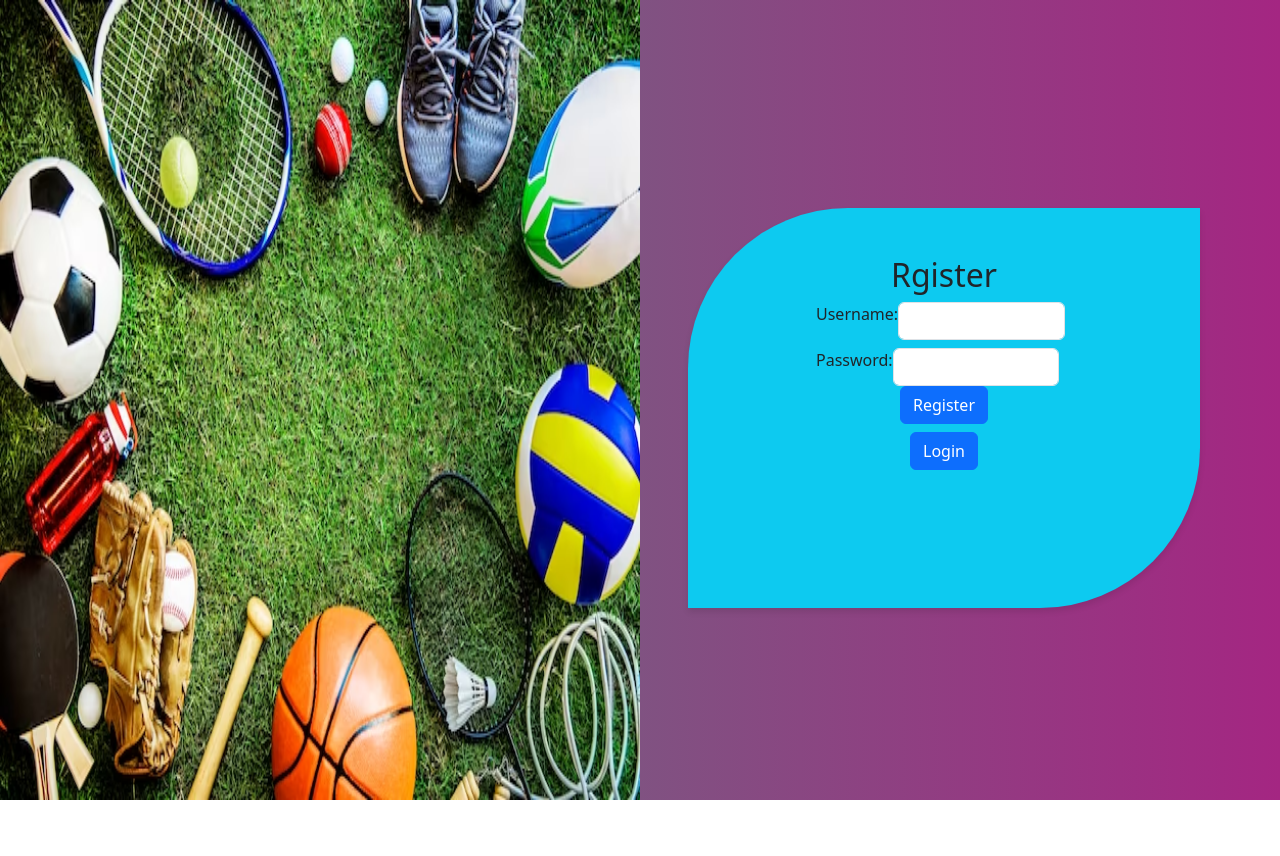
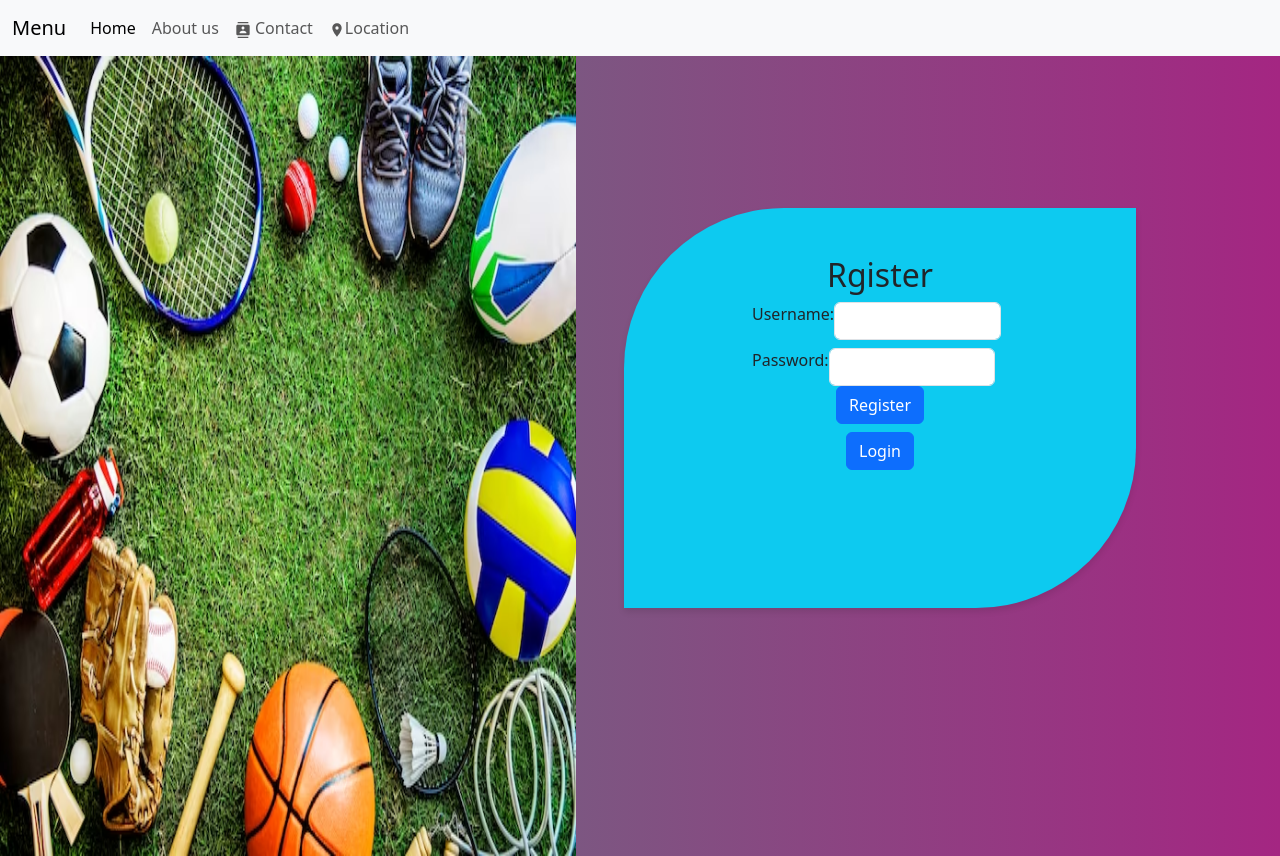
Before and after one commit to Sathiskumarssf/sportsproducts, a React (Create React App) app in the folder sport-products/: page / in a window 1280 px wide. Before the commit the page ends 800 px from the top, so only its background shows below. Built offline with nearby package versions, Linux system fonts and the light colour scheme.

Commit message:
add  navbar

```diff
--- a/sport-products/src/App.js
+++ b/sport-products/src/App.js
@@ -3,6 +3,7 @@ import { BrowserRouter as Router, Routes, Route } from 'react-router-dom';
 import Signup from './components/register/Register';
 import Login from './components/login/Login';
 import Home from './components/home/Home';
+import Aboutus from './components/Aboutus/Aboutus';
 
 const App = () => {
   return (
@@ -11,6 +12,7 @@ const App = () => {
           <Route path="/" element={<Signup />} />
           <Route path="/login" element={<Login />} />
           <Route path="/home" element={<Home />} />
+          <Route path="/aboutus" element={<Aboutus />} />
 
       </Routes>
     </Router>
--- /dev/null
+++ b/sport-products/src/components/Aboutus/Aboutus.jsx
@@ -0,0 +1,9 @@
+import React from 'react'
+
+const Aboutus = () => {
+  return (
+    <div>Aboutus</div>
+  )
+}
+
+export default Aboutus
--- a/sport-products/src/components/login/Login.jsx
+++ b/sport-products/src/components/login/Login.jsx
@@ -2,7 +2,8 @@ import React, { useState } from 'react';
 import axios from 'axios';
 import 'bootstrap/dist/css/bootstrap.min.css';
 import './login.css';
-import coverimage from '../../assets/sports-tools_53876-138077.avif'
+import coverimage from '../../assets/sports-tools_53876-138077.avif';
+import Navbar from '../../parts/navbar/Nabbar'
 
 
 import { Link,useNavigate } from 'react-router-dom';
@@ -28,6 +29,9 @@ const Login = () => {
   }
 
   return (
+    <div>
+      <Navbar />
+
     <div className='login-constainer bg-light'>
         <div className='main-container d-flex '>
          <div className='box'>
@@ -58,6 +62,7 @@ const Login = () => {
          </div>
         </div>
     </div>
+    </div>
   );
 };
 
--- a/sport-products/src/components/login/login.css
+++ b/sport-products/src/components/login/login.css
@@ -20,7 +20,7 @@
 }
 
 .main-container{
-    width: 100vw;
+    width: 90vw;
     height: 100vh;
     flex-direction: row;
 }
@@ -54,7 +54,9 @@
 
 @media only screen and (max-width: 767px) {
     /* CSS styles for phones */
+
     .main-container{
+        width: 100%;
         flex-direction: column;
     }
 
@@ -69,4 +71,8 @@
         height: 80%;
         border-radius: 1rem;
     }
+
+    .input-label{
+        margin-left: 1rem;
+    }
   }
--- a/sport-products/src/components/register/Register.jsx
+++ b/sport-products/src/components/register/Register.jsx
@@ -3,7 +3,8 @@ import axios from 'axios';
 import 'bootstrap/dist/css/bootstrap.min.css';
 import { Link } from 'react-router-dom';
 import './register.css'
-import coverimage from '../../assets/sports-tools_53876-138077.avif'
+import coverimage from '../../assets/sports-tools_53876-138077.avif';
+import Navbar from '../../parts/navbar/Nabbar'
 
 const Register = () => {
   const [username, setUsername] = useState('');
@@ -22,6 +23,8 @@ const Register = () => {
   }
 
   return (
+      <div>
+        <Navbar/>
         <div className='register-container d-flex'>
           <div className='main-container d-flex '>
 
@@ -54,6 +57,7 @@ const Register = () => {
               </div>
             </div>
           </div>
+      </div>
   );
 };
 
--- a/sport-products/src/components/register/register.css
+++ b/sport-products/src/components/register/register.css
@@ -74,4 +74,8 @@
         height: 80%;
         border-radius: 1rem;
     }
+
+    .label-input{
+        margin-left: 1rem;
+    }
   }
--- /dev/null
+++ b/sport-products/src/parts/navbar/Nabbar.jsx
@@ -0,0 +1,45 @@
+import React from 'react'
+import 'bootstrap/dist/css/bootstrap.min.css';
+import 'bootstrap/dist/js/bootstrap.bundle.min.js';
+import { Link } from 'react-router-dom';
+import { MdLocationOn } from '../../../node_modules/react-icons/md';
+import { MdContacts  } from '../../../node_modules/react-icons/md';
+
+
+const Nabbar = () => {
+  return (
+    <div  >
+      <nav class="navbar  navbar-expand-lg bg-light">
+        <div class="container-fluid">
+          <a class="navbar-brand" href="#">Menu </a>
+          <button class="navbar-toggler" type="button" data-bs-toggle="collapse" data-bs-target="#navbarText" aria-controls="navbarText" aria-expanded="false" aria-label="Toggle navigation">
+            <span class="navbar-toggler-icon"></span>
+          </button>
+          <div class="collapse navbar-collapse" id="navbarText">
+            <ul class="navbar-nav me-auto mb-2 mb-lg-0">
+              <li class="nav-item">
+                <a class="nav-link active" aria-current="page" href="#">Home</a>
+              </li>
+              <li className="nav-item">
+                <Link to="/aboutus" className="nav-link">
+                  About us
+                </Link>
+              </li>
+              <li className="nav-item">
+                <Link to="/contact" className="nav-link">
+                  <MdContacts/> Contact
+                </Link>
+              </li>
+              <li class="nav-item">
+                <a class="nav-link" href="https://maps.app.goo.gl/zNLrjTiBgqK61b399"><MdLocationOn/>Location</a>
+              </li>
+            </ul>
+
+          </div>
+        </div>
+     </nav>
+    </div>
+  )
+}
+
+export default Nabbar
```
Also changed, not shown: sport-products/src/components/Aboutus/aboutus.css (added), sport-products/src/parts/navbar/navbar.css (added). Lines whose indentation alone changed are shown as unchanged.
